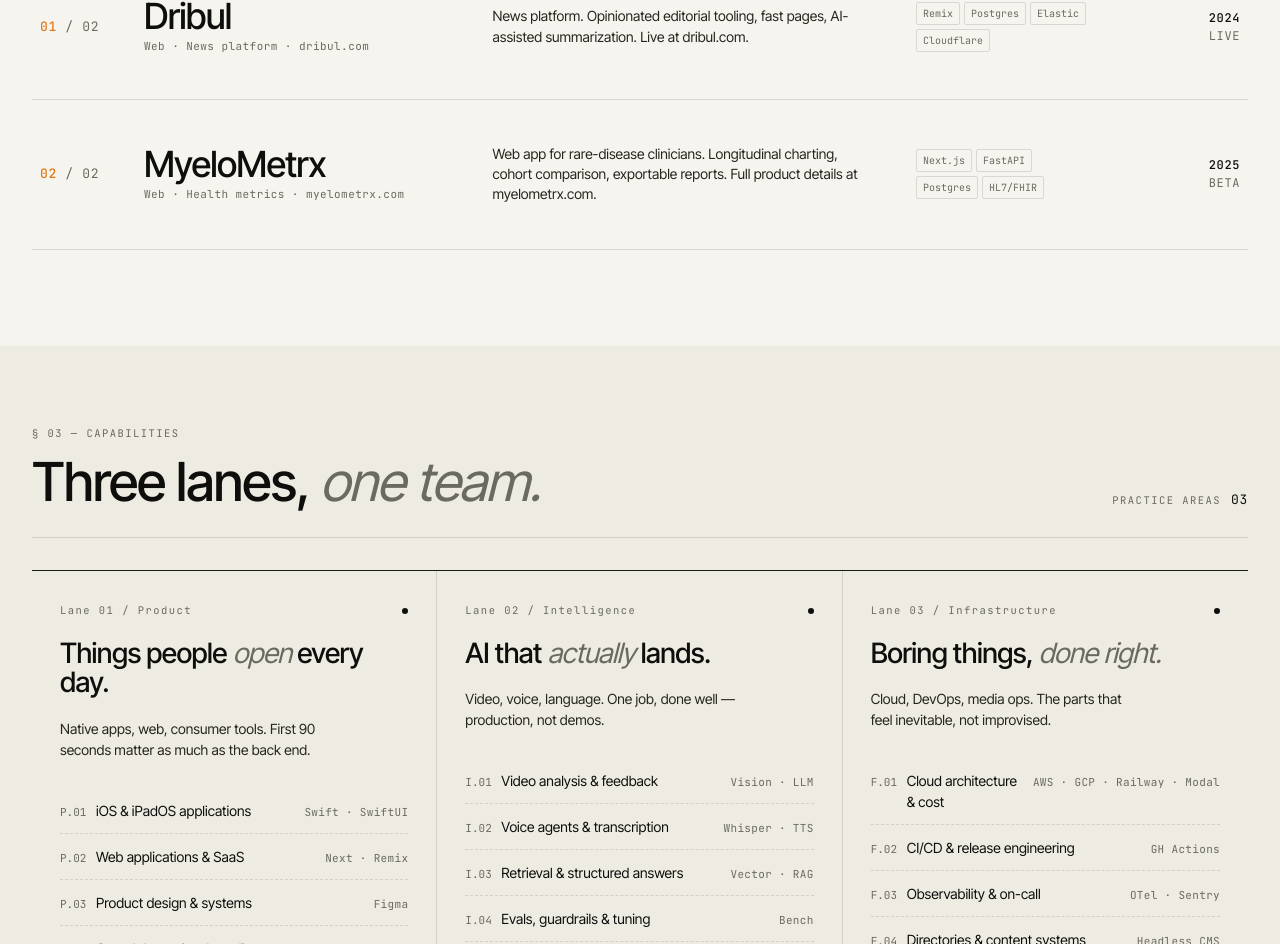
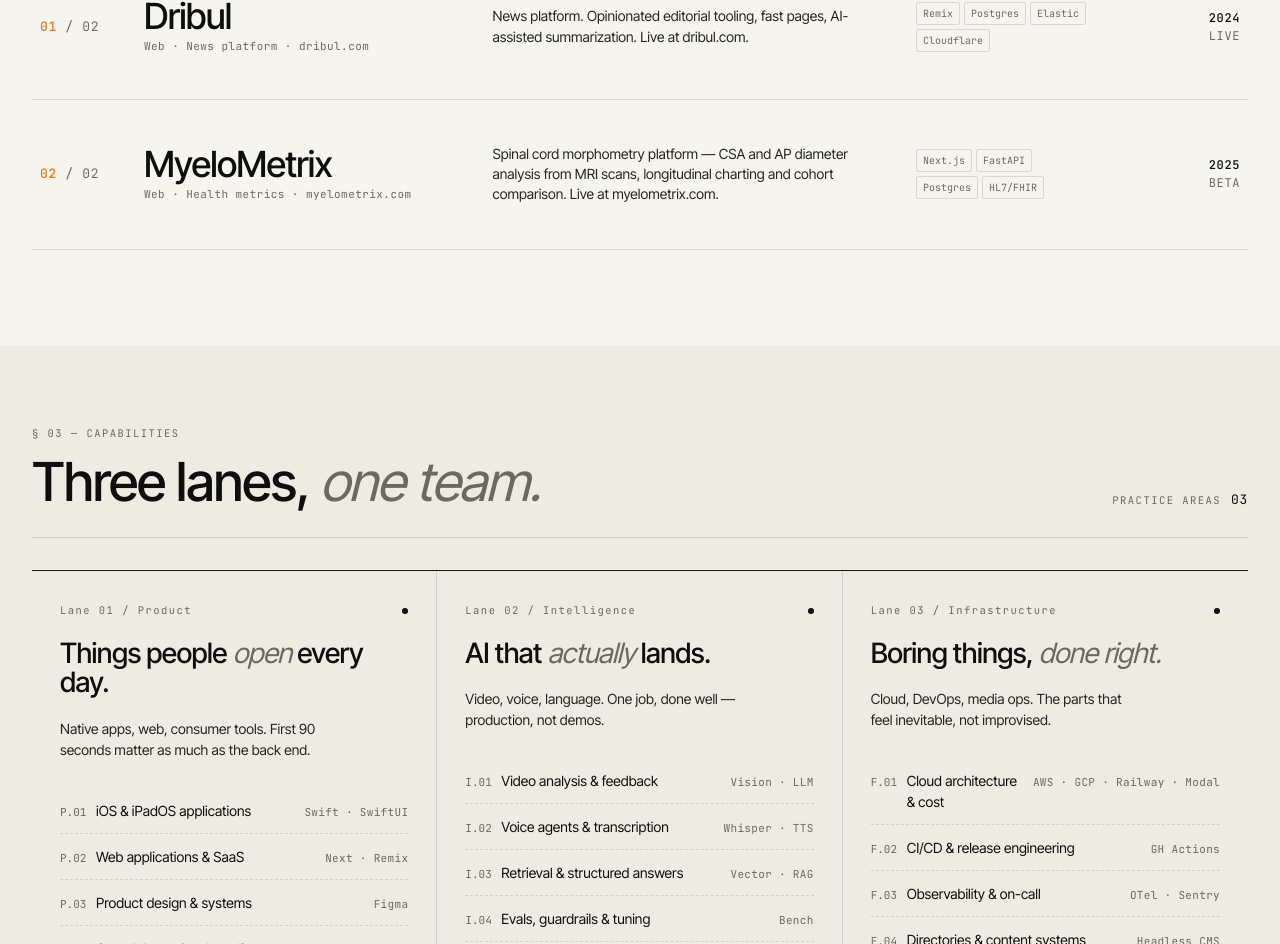
Before and after one commit to lucidnas/aym-tech-media, a React (Vite) app: page / in a window 1280 px wide. Shown: the part 1121-2065 px from the top of the page. Built offline with nearby package versions, Linux system fonts and the light colour scheme.

Commit message:
fix: correct MyeloMetrix spelling and description
Project name is MyeloMetrix (with the 'i'). Matches the live site at
myelometrix.com — "Spinal Cord Morphometry Platform".

Co-Authored-By: Claude Opus 4.7 (1M context) <noreply@anthropic.com>

```diff
--- a/src/components/Work.jsx
+++ b/src/components/Work.jsx
@@ -14,11 +14,11 @@ const work = [
     preview: { kind: 'news', accent: '#c9c9d3' },
   },
   {
-    id: 'myelometrx',
+    id: 'myelometrix',
     n: '02',
-    title: 'MyeloMetrx',
-    kind: 'Web · Health metrics · myelometrx.com',
-    desc: "Web app for rare-disease clinicians. Longitudinal charting, cohort comparison, exportable reports. Full product details at myelometrx.com.",
+    title: 'MyeloMetrix',
+    kind: 'Web · Health metrics · myelometrix.com',
+    desc: "Spinal cord morphometry platform — CSA and AP diameter analysis from MRI scans, longitudinal charting and cohort comparison. Live at myelometrix.com.",
     stack: ['Next.js', 'FastAPI', 'Postgres', 'HL7/FHIR'],
     yr: '2025',
     status: 'BETA',
```
